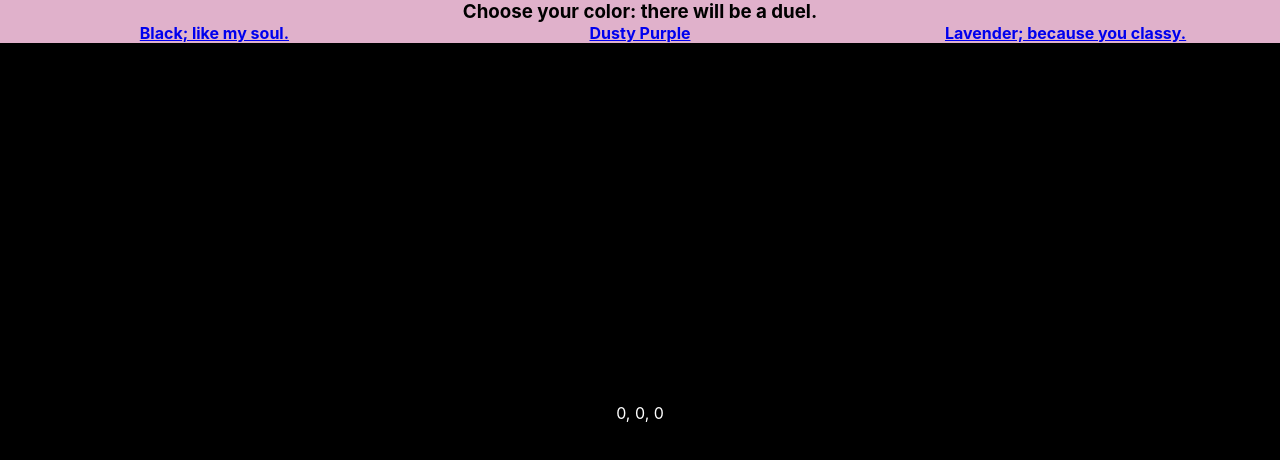
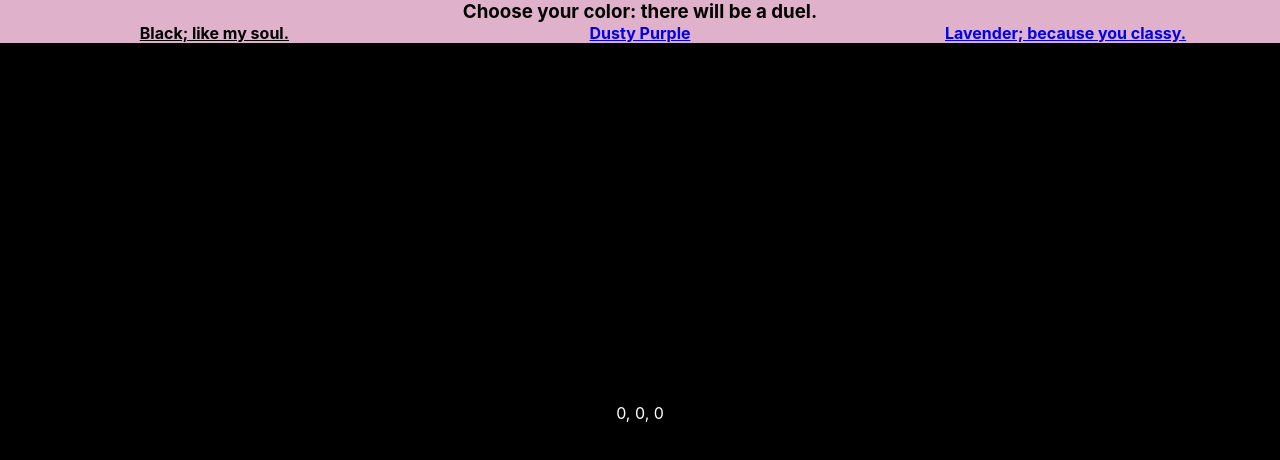
Before and after one commit to jessicalmosby/react-color-router, a React (Create React App) app: page /rgb/0/0/0 in a window 1280 px wide. Shown: the top 460 px of the page. Built offline with nearby package versions, Linux system fonts and the light colour scheme.

Commit message:
added styling to the active color chosen

```diff
--- a/src/Components/Header/Header.css
+++ b/src/Components/Header/Header.css
@@ -7,6 +7,23 @@
 
 .nav a {
   width: 33%;
+}
+
+nav a.active {
+  text-decoration: none;
+  font-weight: bold;
+}
+
+.black.active {
+  color: black;
+}
+
+.dusty-purple.active {
+  color: #735d78;
+}
+
+.lavender.active {
+  color: #be95c4;
 }
 
 header {
--- a/src/Components/Header/Header.js
+++ b/src/Components/Header/Header.js
@@ -7,13 +7,13 @@ export default function Header() {
     <header>
       <h3>Choose your color: there will be a duel.</h3>
       <div className="nav">
-        <NavLink exact={true} className="colors" to="/rgb/0/0/0">
+        <NavLink exact={true} className="black" to="/rgb/0/0/0">
           Black; like my soul.
         </NavLink>
-        <NavLink exact={true} className="colors" to="/rgb/115/93/120">
+        <NavLink exact={true} className="dusty-purple" to="/rgb/115/93/120">
           Dusty Purple
         </NavLink>
-        <NavLink exact={true} className="colors" to="/rgb/190/149/196">
+        <NavLink exact={true} className="lavender" to="/rgb/190/149/196">
           Lavender; because you classy.
         </NavLink>
       </div>
```
